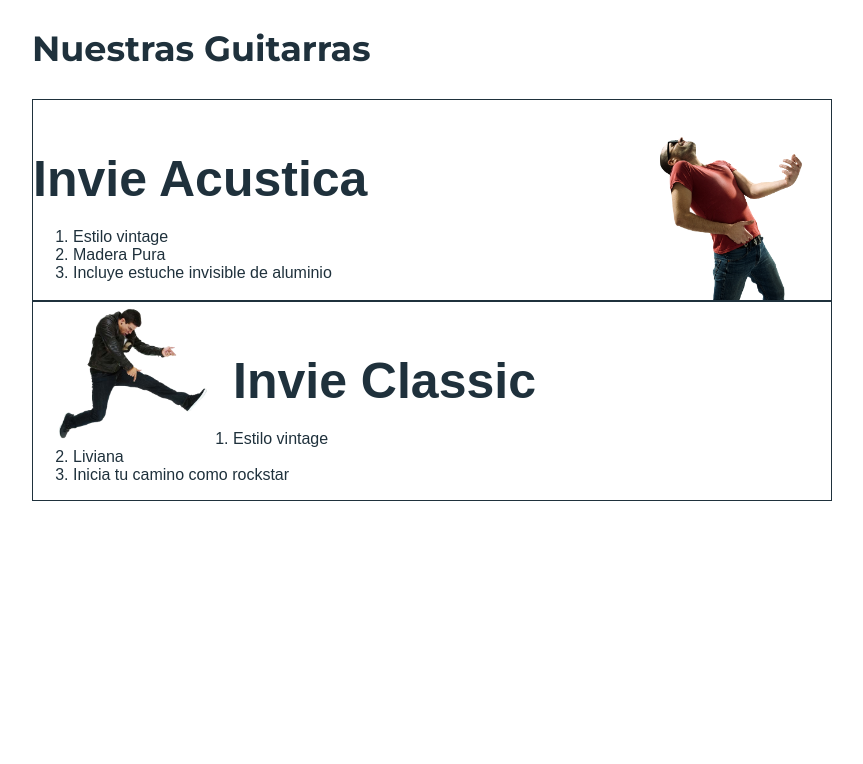
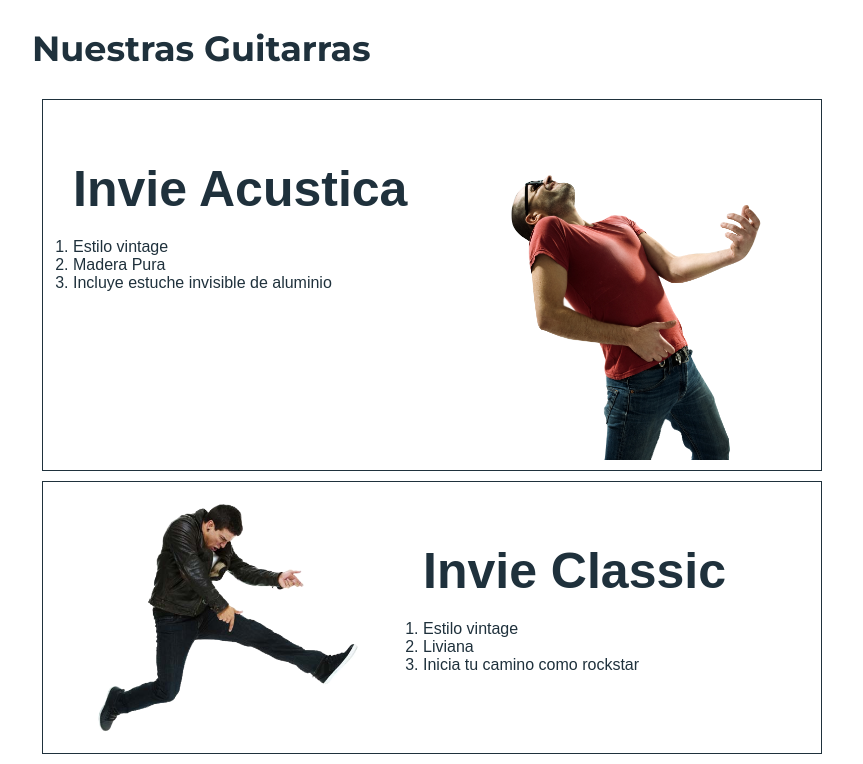
Before and after one commit to Jhonbeltran/invie-platzi-web, a plain HTML site: page index.html in a window 1280 px wide. Shown: the part 447-1211 px from the top of the page, without its empty margins (208-1071 px from the left). Before the commit the page ends 948 px from the top, so only its background shows below. Drawn offline with Linux system fonts and the light colour scheme; a web font is replaced by a local one.

Commit message:
agrego contenedores y propiedades necesarias

```diff
--- a/css/invie.css
+++ b/css/invie.css
@@ -32,8 +32,14 @@ body {
 }
 
 .guitarra {
+	margin: 10px;
+	padding: 10px;
 	overflow: hidden;
 	border: 1px solid #1F313C;
+}
+
+.guitarra ol {
+	padding: 0;
 }
 
 .title-b {
@@ -75,3 +81,11 @@ body {
 .izquierda {
 	float: left;
 }
+
+.contenedor-guitarra-b {
+	margin-left: 370px;
+}
+
+.contenedor-guitarra-a {
+	padding-left: 20px;
+}
--- a/index.html
+++ b/index.html
@@ -36,22 +36,26 @@
   <section id="guitarras" class="guitarras contenedor">
     <h2>Nuestras Guitarras</h2>
     <article class="guitarra">
-      <img src="images/invie-acustica.png" width="200" alt="Guitarra Invie Acustica" class="derecha">
+      <img src="images/invie-acustica.png" width="350" alt="Guitarra Invie Acustica" class="derecha">
+      <div class="contenedor-guitarra-a">
         <h3 class="title-b">Invie Acustica</h3>
         <ol>
           <li>Estilo vintage</li>
           <li>Madera Pura</li>
           <li>Incluye estuche invisible de aluminio</li>
         </ol>
+      </div>
     </article>
     <article class="guitarra">
-      <img src="images/invie-classic.png" width="200" alt="Guitarra Invie Classic" class="izquierda">
+      <img src="images/invie-classic.png" width="350" alt="Guitarra Invie Classic" class="izquierda">
+      <div class="contenedor-guitarra-b">
         <h3 class="title-b">Invie Classic</h3>
         <ol>
           <li>Estilo vintage</li>
           <li>Liviana</li>
           <li>Inicia tu camino como rockstar</li>
         </ol>
+      </div>
     </article>
   </section>
 </body>
```
Lines whose indentation alone changed are shown as unchanged.
